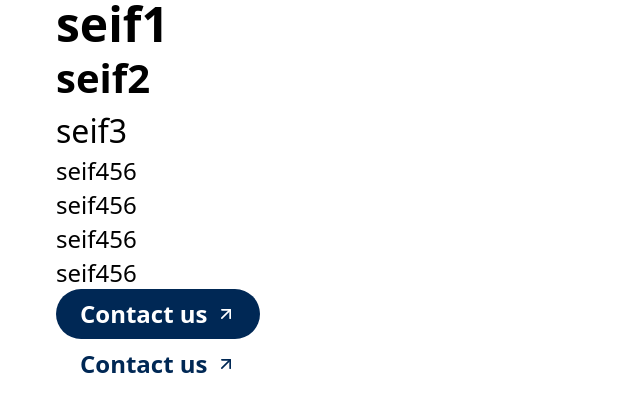
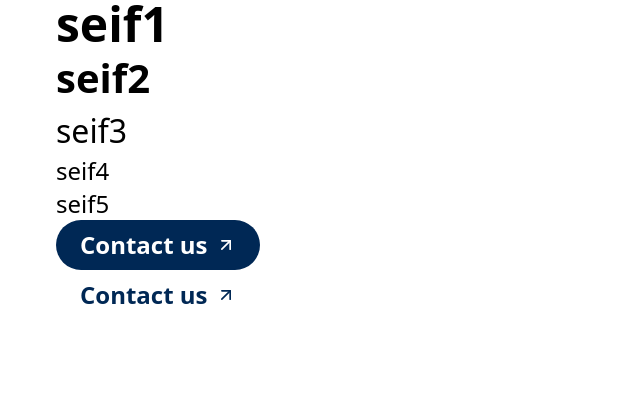
Before and after one commit to seifehab1m/moral, a Next.js app: page / in a window 1280 px wide. Shown: the top 412 px of the page, without its empty margins (0-640 px from the left). Built offline with nearby package versions, Linux system fonts and the light colour scheme.

Commit message:
intiate project

```diff
--- a/src/app/globals.css
+++ b/src/app/globals.css
@@ -129,21 +129,19 @@
   body {
     @apply bg-background text-foreground;
   }
-  h1 {
+  .heading1 {
     @apply text-xl lg:text-5xl font-bold;
   }
-  h2 {
+  .heading2 {
     @apply text-base  lg:text-[40px] font-semibold;
   }
-  h3 {
+  .heading3 {
     @apply text-sm  lg:text-[32px] font-medium;
   }
-  h4,
-  h5,
-  h6 {
+  .heading4 {
     @apply text-sm  lg:text-[24px] font-medium;
   }
-  p {
+  .heading5 {
     @apply text-xs lg:text-[24px] font-medium;
   }
 }
--- a/src/app/page.tsx
+++ b/src/app/page.tsx
@@ -4,13 +4,12 @@ import { ArrowUpRight } from "lucide-react";
 export default function Home() {
   return (
     <div className=" container">
-      <h1>seif1</h1>
-      <h2>seif2</h2>
-      <h3>seif3</h3>
-      <h4>seif456</h4>
-      <h5>seif456</h5>
-      <h6>seif456</h6>
-      <p>seif456</p>
+      <h1 className="heading1">seif1</h1>
+      <h2 className="heading2">seif2</h2>
+      <h3 className="heading3">seif3</h3>
+      <h4 className="heading4">seif4</h4>
+      <p className="heading5">seif5</p>
+
       <Button variant="primary">
         Contact us <ArrowUpRight className="size-5" />
       </Button>
```
